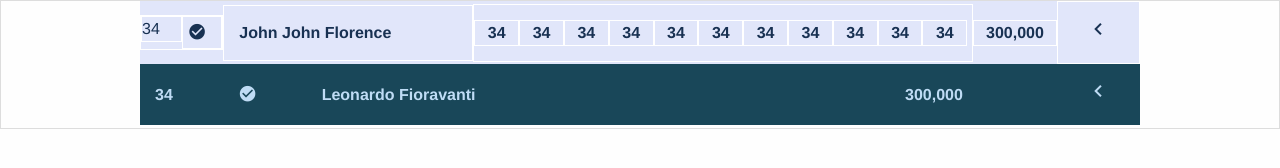
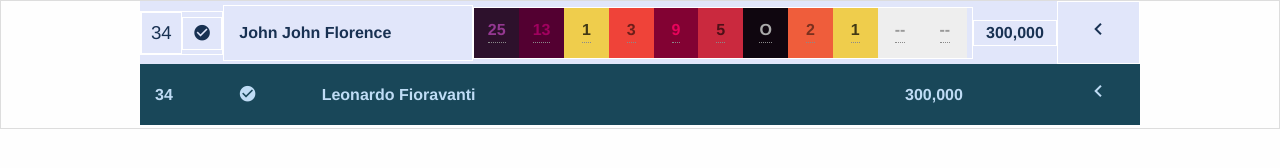
Before and after one commit to robomono/ffsurf, a plain HTML site: page leaderboard_wsl2.html in a window 1280 px wide. Drawn offline with Linux system fonts and the light colour scheme.

Commit message:
more wsl leaderboard changes

```diff
--- a/leaderboard_wsl2.html
+++ b/leaderboard_wsl2.html
@@ -22,8 +22,8 @@
 
 
 				<div class="large-1 medium-1 columns" style="border:1px solid white;padding:0px;">
-					<div style="width:50%;float:left;border:1px solid white;">34</div>
-					<div style="width:50%;float:left;border:1px solid white;padding-left:5px;padding-right:5px;"><i style="font-size:14pt;margin-top:6px;" class="material-icons">check_circle</i></div>
+					<div class="teamsurferrank" style="width:50%;float:left;border:1px solid white;">34</div>
+					<div style="width:50%;float:left;border:1px solid white;text-align:center;margin-top:5px;"><i style="font-size:14pt;margin-top:6px;" class="material-icons">check_circle</i></div>
 				</div>
 
 
@@ -31,19 +31,63 @@
 
 				<div class="large-3 medium-4 columns teamsurfername" style="border:1px solid white;">John John Florence</div>
 
-				<div class="large-6 medium-5 columns teamsurfername" style="border:1px solid white;">
+				<div class="large-6 medium-5 columns" style="border:1px solid white;">
 						<div class="row">
-							<div style="width:9%;text-align:center;border:1px solid white;">34</div>
-							<div style="width:9%;text-align:center;border:1px solid white;">34</div>
-							<div style="width:9%;text-align:center;border:1px solid white;">34</div>
-							<div style="width:9%;text-align:center;border:1px solid white;">34</div>
-							<div style="width:9%;text-align:center;border:1px solid white;">34</div>
-							<div style="width:9%;text-align:center;border:1px solid white;">34</div>
-							<div style="width:9%;text-align:center;border:1px solid white;">34</div>
-							<div style="width:9%;text-align:center;border:1px solid white;">34</div>
-							<div style="width:9%;text-align:center;border:1px solid white;">34</div>
-							<div style="width:9%;text-align:center;border:1px solid white;">34</div>
-							<div style="width:9%;text-align:center;border:1px solid white;">34</div>
+							<div class="performanceresult event25" style="width:9%;text-align:center;">
+								<span data-tooltip aria-haspopup='true' class='has-tip' title='Quiksilver Pro Gold Coast'>
+									25
+								</span>
+							</div>
+							<div class="performanceresult event13" style="width:9%;text-align:center;">
+								<span data-tooltip aria-haspopup='true' class='has-tip' title='Drug Aware Margaret River Pro'>
+									13
+								</span>
+							</div>
+							<div class="performanceresult event1" style="width:9%;text-align:center;">
+								<span data-tooltip aria-haspopup='true' class='has-tip' title='Rip Curl Pro Bells Beach'>
+									1
+								</span>
+							</div>
+							<div class="performanceresult event3" style="width:9%;text-align:center;">
+								<span data-tooltip aria-haspopup='true' class='has-tip' title='Oi Rio Pro'>
+									3
+								</span>
+							</div>
+							<div class="performanceresult event9" style="width:9%;text-align:center;">
+								<span data-tooltip aria-haspopup='true' class='has-tip' title='Fiji Pro'>
+									9
+								</span>
+							</div>
+							<div class="performanceresult event5" style="width:9%;text-align:center;">
+								<span data-tooltip aria-haspopup='true' class='has-tip' title='Corona Open J-Bay'>
+									5
+								</span>
+							</div>
+							<div class="performanceresult eventinjured" style="width:9%;text-align:center;">
+								<span data-tooltip aria-haspopup='true' class='has-tip' title='Billabong Pro Tahiti'>
+									O
+								</span>
+							</div>
+							<div class="performanceresult event2" style="width:9%;text-align:center;">
+								<span data-tooltip aria-haspopup='true' class='has-tip' title='Hurley Pro at Trestles'>
+									2
+								</span>
+							</div>
+							<div class="performanceresult event1" style="width:9%;text-align:center;">
+								<span data-tooltip aria-haspopup='true' class='has-tip' title='Quiksilver Pro France'>
+									1
+								</span>
+							</div>
+							<div class="performanceresult eventunsurfed" style="width:9%;text-align:center;">
+								<span data-tooltip aria-haspopup='true' class='has-tip' title='MEO Rip Curl Pro Portugal'>
+									--
+								</span>
+							</div>
+							<div class="performanceresult eventunsurfed" style="width:9%;text-align:center;">
+								<span data-tooltip aria-haspopup='true' class='has-tip' title='Billabong Pipe Masters'>
+									--
+								</span>
+							</div>
 						</div>
 				</div>
 
```
